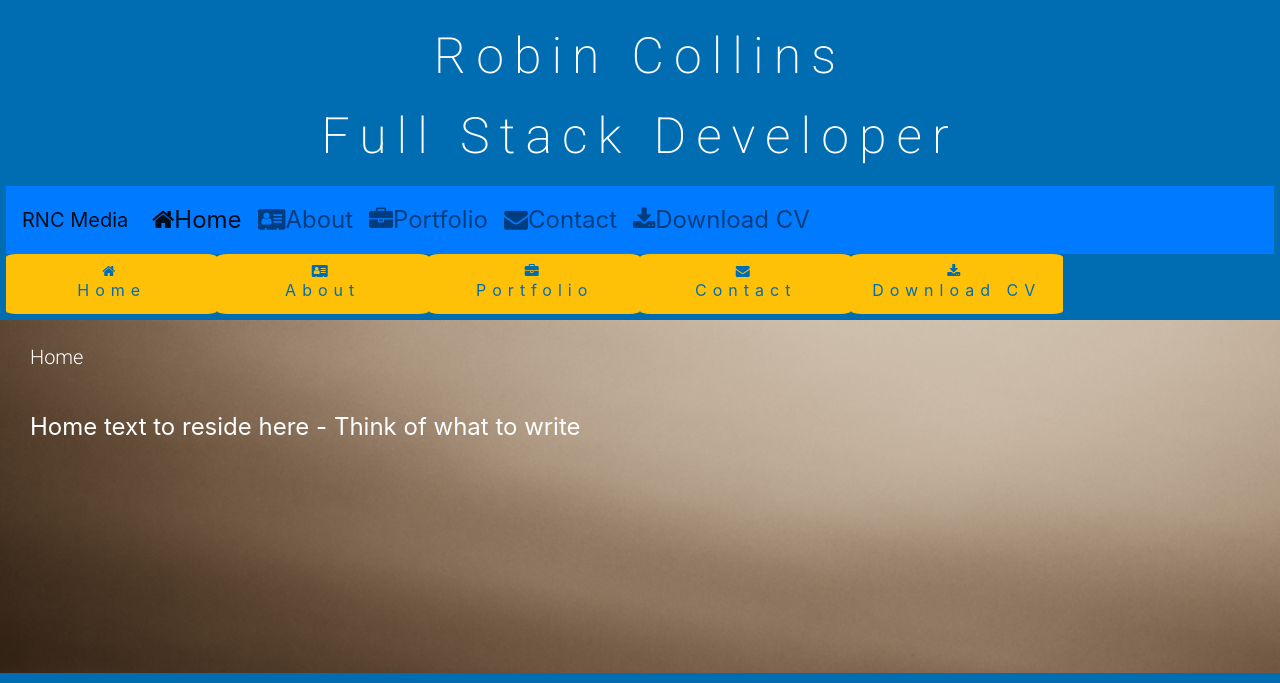
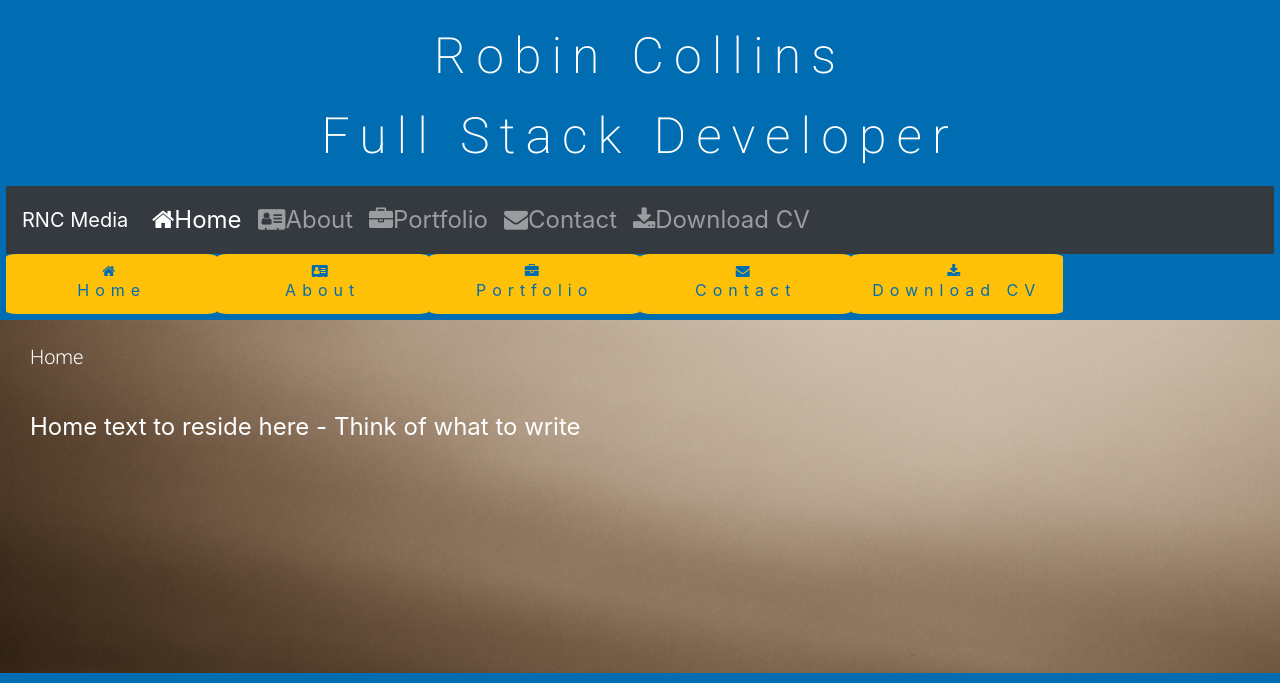
Before and after one commit to Code-Institute-Submissions/portfolio-13, a plain HTML site: page index.html in a window 1280 px wide. Shown: the top 683 px of the page. Drawn offline with nearby package versions, Linux system fonts and the light colour scheme.

Commit message:
Explored colour displays with bootstrap

```diff
--- a/index.html
+++ b/index.html
@@ -25,7 +25,7 @@
 
         <!-- below navigation is taken from bootstrap trying to find better Navigation but both have their issues-->
 
-        <nav class="navbar navbar-expand-lg navbar-light bg-primary">
+        <nav class="navbar navbar-expand-lg navbar-secondary bg-warning navbar navbar-dark bg-dark">
   <a class="navbar-brand" href="#index.html">RNC Media</a>
   <button class="navbar-toggler" type="button" data-toggle="collapse" data-target="#navbarNavDropdown" aria-controls="navbarNavDropdown" aria-expanded="false" aria-label="Toggle navigation">
     <span class="navbar-toggler-icon"></span>
@@ -33,19 +33,19 @@
   <div class="collapse navbar-collapse" id="navbarNavDropdown">
     <ul class="navbar-nav">
       <li class="nav-item active">
-        <a class="nav-link hvr-bounce-to-top" href="#index.html"><i class="fa fa-home"  aria-hidden="true"></i><span>Home</span><span class="sr-only">(current)</span></a>
+        <a class="nav-link hvr-bounce-to-top" href="#index.html"><i class="fa fa-home"  aria-hidden="true"></i>Home<span class="sr-only">(current)</span></a>
       </li>
       <li class="nav-item hvr-bounce-to-top">
-        <a class="nav-link" href="#about"><i class="fa fa-address-card" aria-hidden="true"></i><span>About</span></a>
+        <a class="nav-link" href="#about"><i class="fa fa-address-card" aria-hidden="true"></i>About</a>
       </li>
       <li class="nav-item hvr-bounce-to-top">
-        <a class="nav-link" href="#portfolio"><i class="fa fa-briefcase" aria-hidden="true"></i><span>Portfolio</span></a>
+        <a class="nav-link" href="#portfolio"><i class="fa fa-briefcase" aria-hidden="true"></i>Portfolio</a>
       </li>
       <li class="nav-item hvr-bounce-to-top">
-        <a class="nav-link" href="#contact"><i class="fa fa-envelope" aria-hidden="true"></i><span>Contact</span></a>
+        <a class="nav-link" href="#contact"><i class="fa fa-envelope" aria-hidden="true"></i>Contact</a>
       </li>
       <li class="nav-item hvr-bounce-to-top">
-        <a class="nav-link" href="assets/cv/cv200120Robin.pdf" target="_blank"><i class="fa fa-download" aria-hidden="true"></i><span>Download CV</span></a>
+        <a class="nav-link" href="assets/cv/cv200120Robin.pdf" target="_blank"><i class="fa fa-download" aria-hidden="true"></i>Download CV</a>
       </li>
     </ul>
   </div>
@@ -53,6 +53,7 @@
 
         <div class="row no-gutters">
             <div class="col">
+
                 <ul id="nav" class="list-inline menucontainer nav">
                     <li class="col-12 col-sm-6 col-md-6 col-lg-2 ui-menu-color-home list-inline-item menuitem">
                         <a href="#index.html" class="hvr-bounce-to-top"><i class="fa fa-home"  aria-hidden="true"></i><span>Home</span></a>
```
Also changed, not shown: assets/css/style.css (+17 -2 lines).
